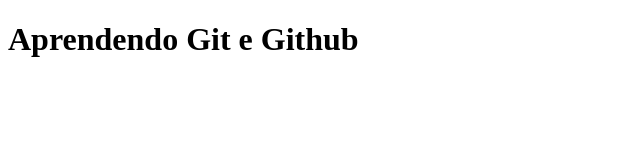
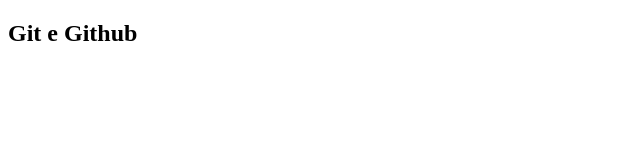
Before and after one commit to luhferreira/curso-alura, a plain HTML site: page index.html in a window 1280 px wide. Shown: the whole page, without its empty margins (0-640 px from the left). Drawn offline with Linux system fonts and the light colour scheme.

Commit message:
linkando o app js com o html

```diff
--- a/index.html
+++ b/index.html
@@ -2,10 +2,12 @@
 <html lang="pt-br">
 <head>
     <meta charset="UTF-8">
+    <meta http-equiv="X-UA-Compatible" content="IE=edge">
     <meta name="viewport" content="width=device-width, initial-scale=1.0">
     <title>Curso Alura</title>
 </head>
 <body>
-    <h1>Aprendendo Git e Github</h1>
+    <h2>Git e Github</h2>
+    <script src="app.js"></script>
 </body>
 </html>
```
